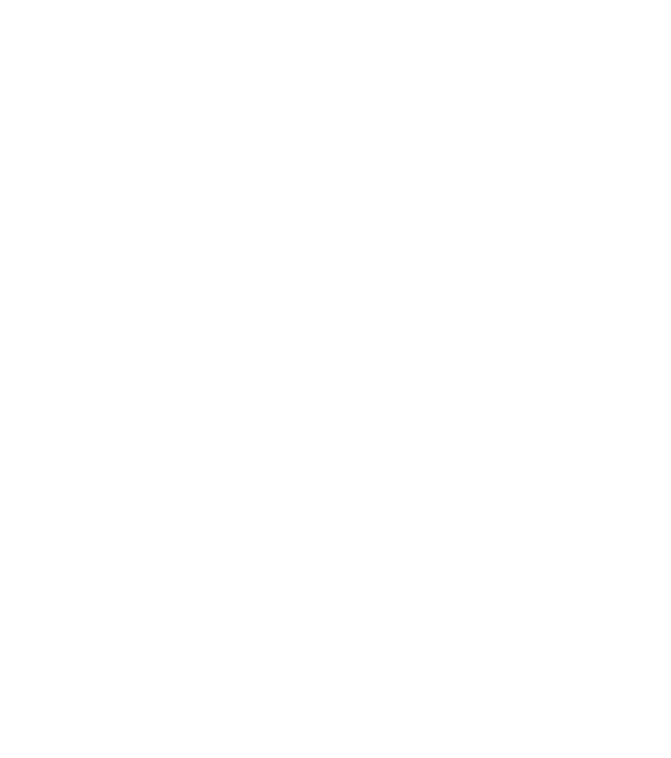
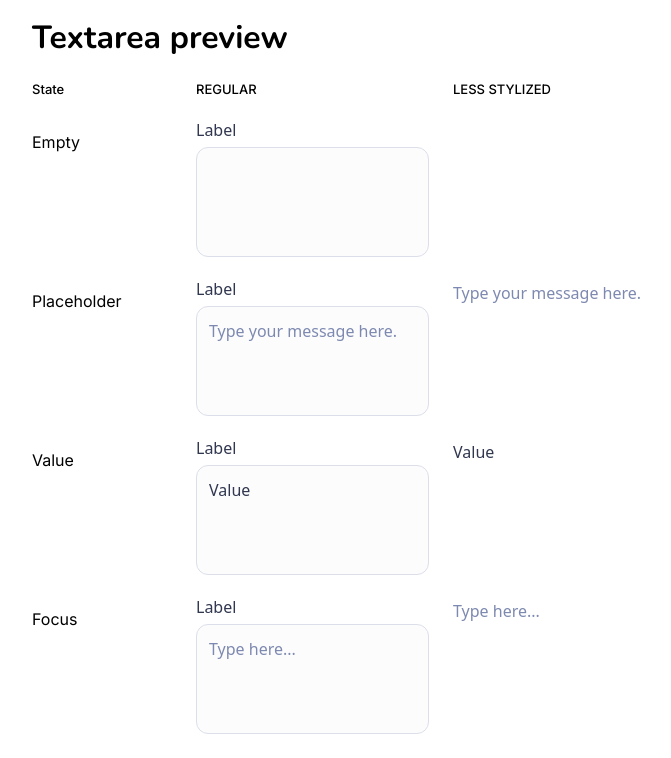
Before and after one commit to edwarddepic-coding/tealo-design-system-lab, a React (Vite) app in the folder apps/playground/: page / in a window 1280 px wide. Shown: the part 3340-4098 px from the top of the page, without its empty margins (281-952 px from the left). Before the commit the page ends 3287 px from the top, so only its background shows below. Built offline with nearby package versions, Linux system fonts and the light colour scheme.

Commit message:
a dded text area with shad cn

```diff
--- a/apps/playground/src/App.tsx
+++ b/apps/playground/src/App.tsx
@@ -3,6 +3,7 @@
 import CheckboxLab from "./lab/CheckboxLab";
 import InputLab from "./lab/InputLab";
 import LabelLab from "./lab/LabelLab";
+import TextareaLab from "./lab/TextareaLab";
 
 function App() {
   return (
@@ -12,6 +13,7 @@
       <CheckboxLab />
       <InputLab />
       <LabelLab />
+      <TextareaLab />
     </div>
   );
 }
--- /dev/null
+++ b/apps/playground/src/components/Textarea/textarea.tsx
@@ -0,0 +1,62 @@
+import * as React from "react";
+import { cva, type VariantProps } from "class-variance-authority";
+
+import { cn } from "@/lib/utils";
+
+const textareaVariants = cva(
+  "flex w-full transition-colors outline-none resize-none",
+  {
+    variants: {
+      variant: {
+        default: [
+          "rounded-[var(--tealo-radius-12)]",
+          "border border-[var(--tealo-neutral-300)] bg-[var(--tealo-neutral-50)]",
+          "pl-3 pt-3 pr-[calc(0.75rem+12px)] pb-[calc(0.75rem+12px)] text-[var(--tealo-text-body-m-font-size)] leading-[var(--tealo-text-body-m-line-height)]",
+          "placeholder:text-[var(--tealo-neutral-500)] text-[var(--tealo-neutral-900)]",
+          "focus-visible:border-[var(--tealo-neutral-400)] focus-visible:shadow-[var(--tealo-shadow-focus-ring)]",
+          "disabled:bg-[var(--tealo-neutral-200)] disabled:border-[var(--tealo-neutral-300)] disabled:text-[var(--tealo-neutral-500)] disabled:cursor-not-allowed",
+          "aria-invalid:border-[var(--tealo-error-500)]",
+          "aria-invalid:focus-visible:border-[var(--tealo-error-500)] aria-invalid:focus-visible:border-[2px] aria-invalid:focus-visible:shadow-[var(--tealo-shadow-focus-ring-error)]",
+          "[&::-webkit-scrollbar]:w-2 [&::-webkit-scrollbar-track]:bg-transparent [&::-webkit-scrollbar-thumb]:bg-[var(--tealo-neutral-300)] [&::-webkit-scrollbar-thumb]:rounded-full [&::-webkit-scrollbar-thumb]:border-2 [&::-webkit-scrollbar-thumb]:border-transparent [&::-webkit-scrollbar-thumb]:bg-clip-padding",
+          "[&::-webkit-scrollbar-thumb]:hover:bg-[var(--tealo-neutral-400)]",
+          "[scrollbar-width:thin] [scrollbar-color:var(--tealo-neutral-300)_transparent]",
+        ],
+        unstyled: [
+          "rounded-none",
+          "border-0 bg-transparent p-0",
+          "text-[var(--tealo-text-body-m-font-size)] leading-[var(--tealo-text-body-m-line-height)]",
+          "placeholder:text-[var(--tealo-neutral-500)] text-[var(--tealo-neutral-900)]",
+          "focus-visible:outline-none focus-visible:ring-0",
+          "disabled:text-[var(--tealo-neutral-500)] disabled:cursor-not-allowed",
+          "min-w-0 overflow-visible resize-none",
+        ],
+      },
+    },
+    defaultVariants: {
+      variant: "default",
+    },
+  },
+);
+
+export interface TextareaProps
+  extends
+    React.TextareaHTMLAttributes<HTMLTextAreaElement>,
+    VariantProps<typeof textareaVariants> {
+  error?: boolean;
+}
+
+const Textarea = React.forwardRef<HTMLTextAreaElement, TextareaProps>(
+  ({ className, variant, error, ...props }, ref) => {
+    return (
+      <textarea
+        className={cn(textareaVariants({ variant, className }))}
+        ref={ref}
+        aria-invalid={error}
+        {...props}
+      />
+    );
+  },
+);
+Textarea.displayName = "Textarea";
+
+export { Textarea };
--- /dev/null
+++ b/apps/playground/src/lab/TextareaLab.tsx
@@ -0,0 +1,127 @@
+import { Fragment, useState } from "react";
+import { Textarea } from "@/components/Textarea/textarea";
+import { Label } from "@/components/Label/label";
+import { Text } from "@/components/Text";
+
+const textareaVariants = ["default", "unstyled"] as const;
+const textareaStates = [
+  "empty",
+  "placeholder",
+  "value",
+  "focus",
+  "error",
+  "error-focus",
+  "disabled",
+] as const;
+
+export default function TextareaLab() {
+  const [textareaValues, setTextareaValues] = useState<Record<string, string>>({
+    "default-empty": "",
+    "default-placeholder": "",
+    "default-value": "Value",
+    "default-focus": "",
+    "default-error": "Value",
+    "default-error-focus": "Value",
+    "unstyled-empty": "",
+    "unstyled-placeholder": "",
+    "unstyled-value": "Value",
+    "unstyled-focus": "",
+    "unstyled-error": "Value",
+    "unstyled-error-focus": "Value",
+  });
+
+  return (
+    <div style={{ padding: 24, maxWidth: 1200, margin: "0 auto" }}>
+      <Text variant="h1" style={{ marginBottom: 24 }}>
+        Textarea preview
+      </Text>
+      <div
+        style={{
+          display: "grid",
+          gridTemplateColumns: "140px repeat(2, 1fr)",
+          gap: 24,
+          alignItems: "start",
+        }}
+      >
+        <Text variant="label">State</Text>
+        <Text variant="label" style={{ textTransform: "uppercase" }}>
+          Regular
+        </Text>
+        <Text variant="label" style={{ textTransform: "uppercase" }}>
+          Less Stylized
+        </Text>
+        {textareaStates.map((state) => (
+          <Fragment key={state}>
+            <Text
+              variant="bodyM"
+              style={{
+                textTransform: "capitalize",
+                paddingTop: 8,
+              }}
+            >
+              {state.replace("-", " ")}
+            </Text>
+            {textareaVariants.map((variant) => {
+              const isUnstyled = variant === "unstyled";
+              const isError = state.includes("error");
+              const isDisabled = state === "disabled";
+              const isFocus = state === "focus" || state === "error-focus";
+              const hasPlaceholder = state === "placeholder";
+              const isEmpty = state === "empty";
+              const textareaKey = `${variant}-${state}`;
+              const value = isDisabled
+                ? "Value"
+                : textareaValues[textareaKey] || "";
+
+              return (
+                <div
+                  key={textareaKey}
+                  style={{
+                    display: "flex",
+                    flexDirection: "column",
+                    gap: 8,
+                    alignItems: "flex-start",
+                    width: "100%",
+                  }}
+                >
+                  {!isUnstyled && (
+                    <Label htmlFor={`textarea-${textareaKey}`}>Label</Label>
+                  )}
+                  <Textarea
+                    id={`textarea-${textareaKey}`}
+                    variant={variant}
+                    error={isError}
+                    disabled={isDisabled}
+                    placeholder={
+                      hasPlaceholder
+                        ? "Type your message here."
+                        : isEmpty
+                          ? ""
+                          : "Type here..."
+                    }
+                    value={value}
+                    onChange={(e) => {
+                      if (!isDisabled) {
+                        setTextareaValues((prev) => ({
+                          ...prev,
+                          [textareaKey]: e.target.value,
+                        }));
+                      }
+                    }}
+                    autoFocus={isFocus}
+                    rows={3}
+                    style={{
+                      width: "100%",
+                      maxWidth: isUnstyled ? "auto" : "300px",
+                      minHeight: isUnstyled ? "auto" : "80px",
+                    }}
+                  />
+                </div>
+              );
+            })}
+          </Fragment>
+        ))}
+      </div>
+    </div>
+  );
+}
```
